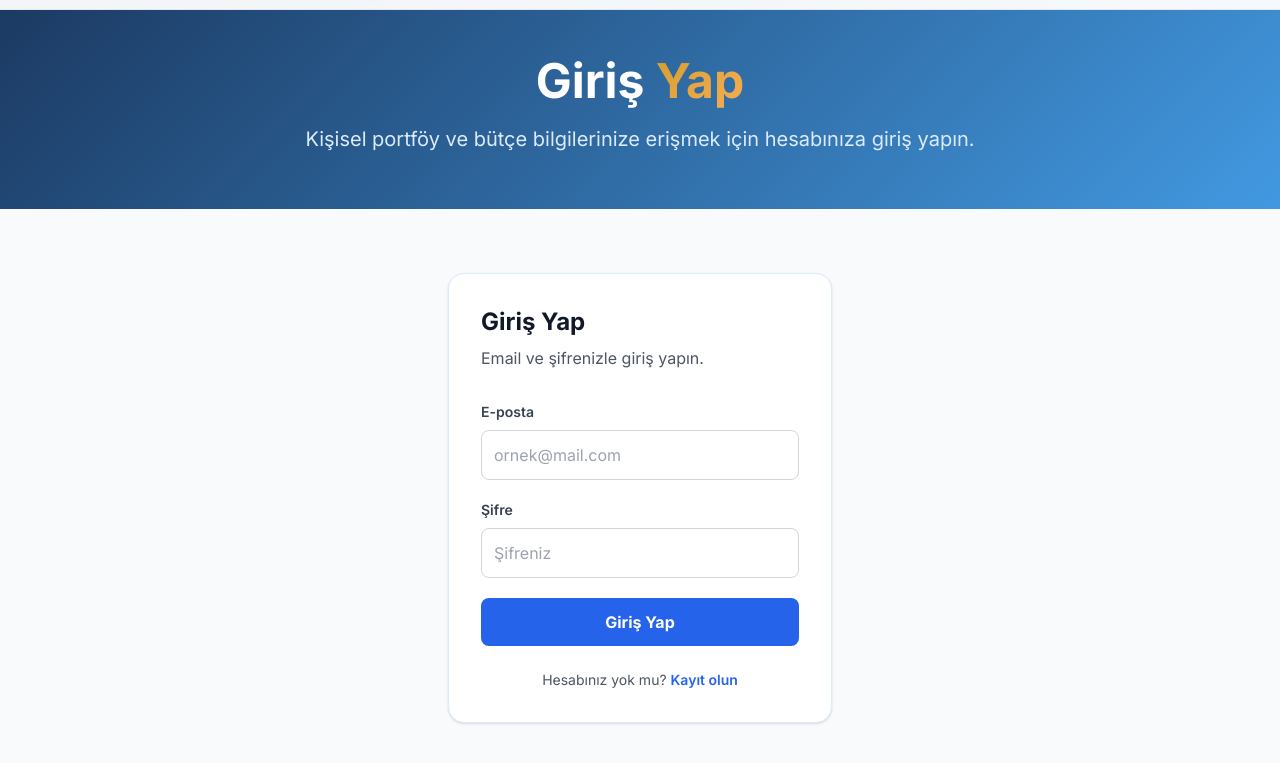
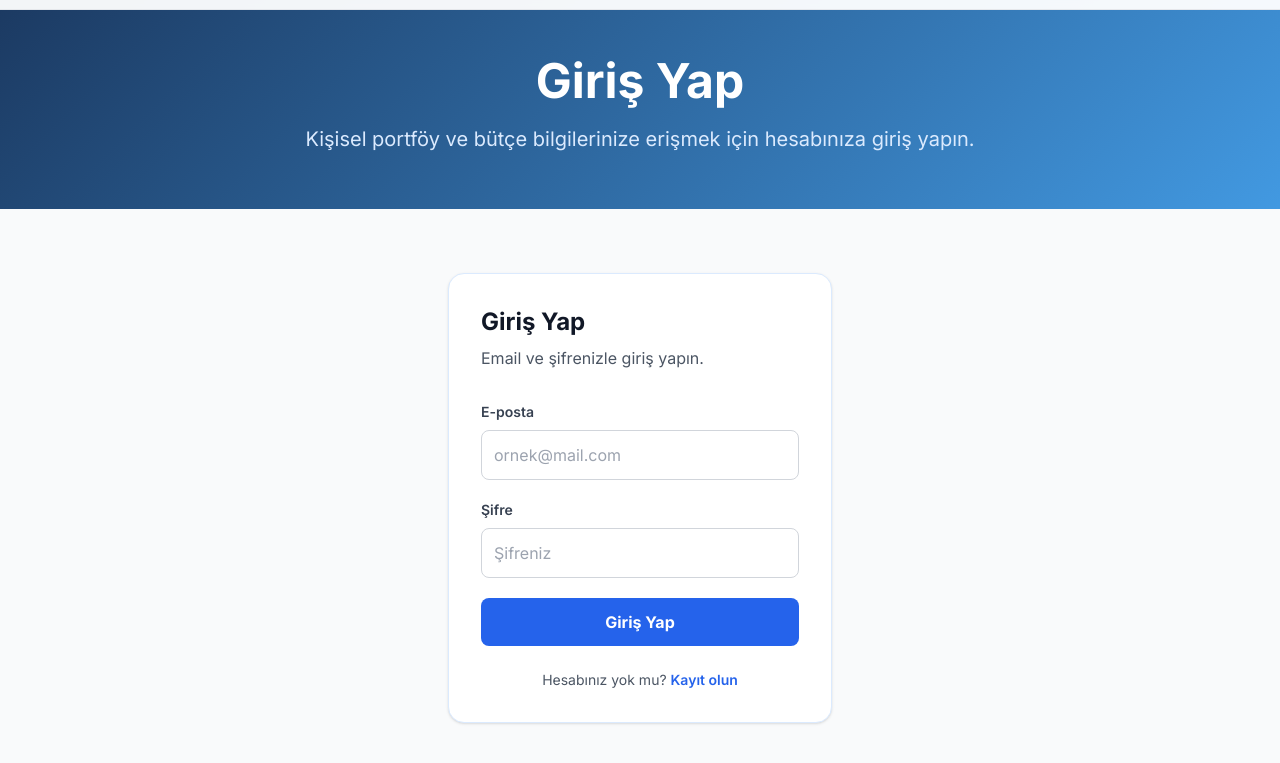
Before and after one commit to Ali-Demir-58/Bitirme, a website: page login.html in a window 1280 px wide. Shown: the part 55-818 px from the top of the page. Drawn offline with nearby package versions, Linux system fonts and the light colour scheme.

Commit message:
Update login.html

```diff
--- a/login.html
+++ b/login.html
@@ -99,7 +99,7 @@
     <section class="pt-28 pb-14 gradient-bg">
         <div class="max-w-7xl mx-auto px-4 sm:px-6 lg:px-8 text-center">
             <h1 class="text-4xl sm:text-5xl font-bold text-white mb-5">
-                Giriş <span class="text-gradient">Yap</span>
+                Giriş Yap
             </h1>
             <p class="text-base sm:text-xl text-blue-100 max-w-3xl mx-auto">
                 Kişisel portföy ve bütçe bilgilerinize erişmek için hesabınıza giriş yapın.
```
